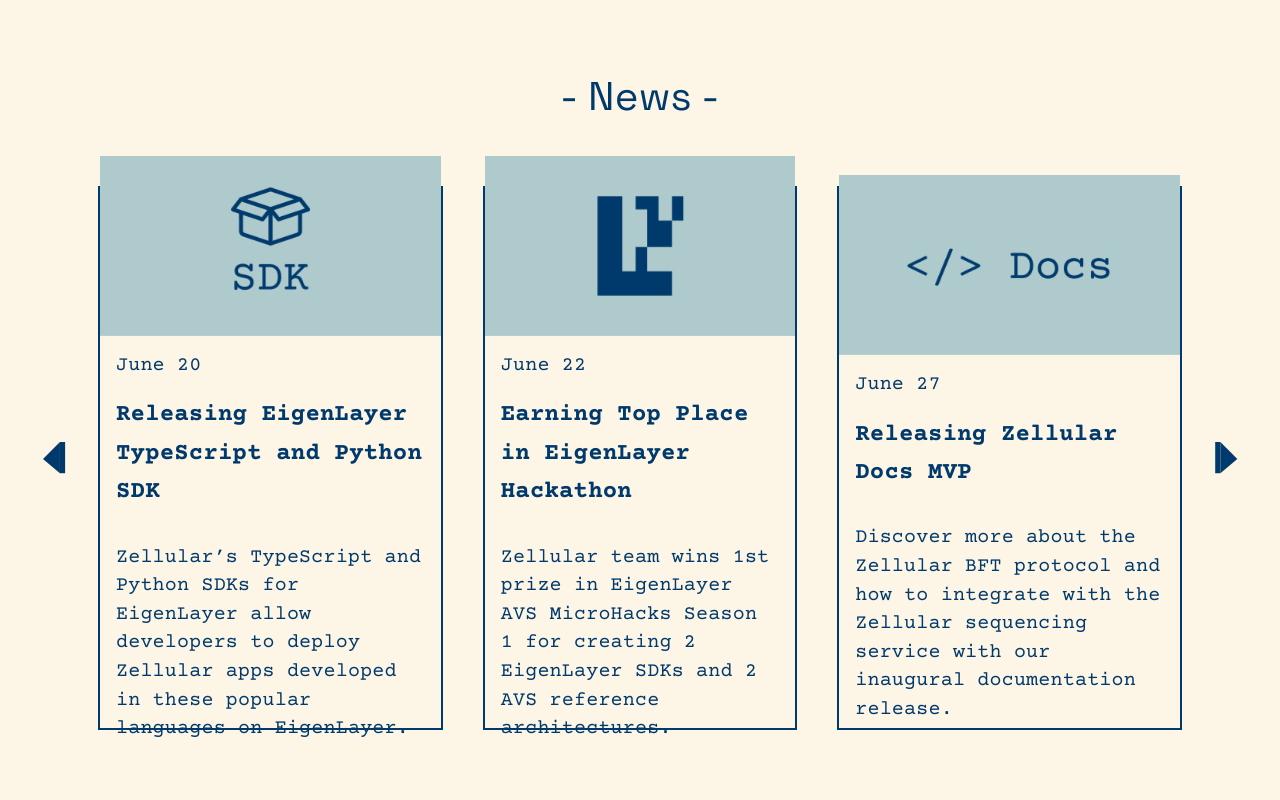
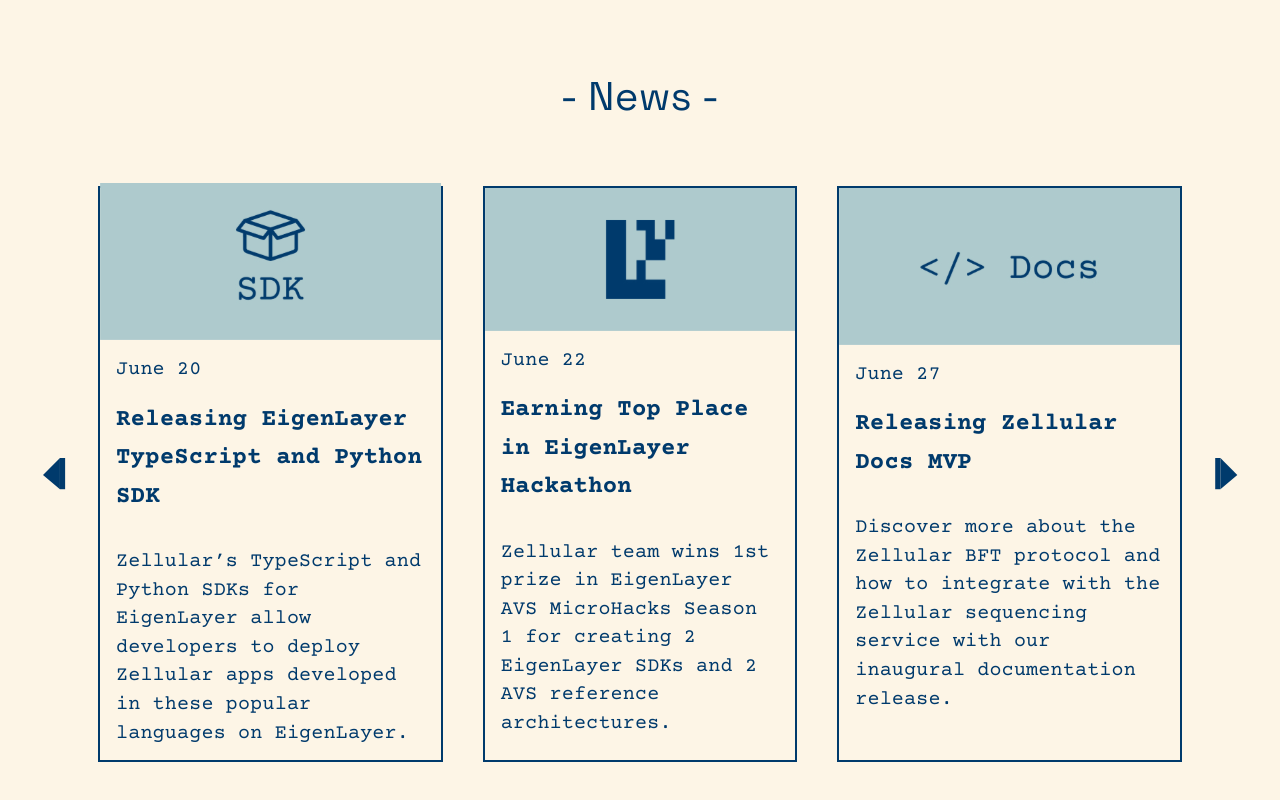
Before and after one commit to AzamHosseinian/Zellular-Ui, a React (Vite) app: page / in a window 1280 px wide. Shown: the part 3177-3977 px from the top of the page. Built offline with nearby package versions, Linux system fonts and the light colour scheme.

Commit message:
update style

```diff
--- a/src/components/NewsSection.jsx
+++ b/src/components/NewsSection.jsx
@@ -108,15 +108,13 @@
         <div className="flex gap-[40px] justify-center w-full items-center">
           {getItemsToShow().map((item, index) => (
             <div key={index} className="flex items-center justify-center">
-              <div className="bg-[#FDF5E6] border-2 items-center hover:shadow-myShadow border-[#003A6C] w-[320px] sm:w-full h-[544px] flex flex-col justify-center transition-all duration-[0.2s] ease-[ease] hover:translate-x-[5px] hover:translate-y-[-5px]">
+              <div className="bg-[#FDF5E6] border-2 items-center hover:shadow-myShadow border-[#003A6C] w-[320px] sm:w-full h-[576px] flex flex-col justify-center transition-all duration-[0.2s] ease-[ease] hover:translate-x-[5px] hover:translate-y-[-5px]">
                 <img
                   src={item.image}
                   alt={item.title}
                   style={{
                     width: "100%",
-                    height: "200px",
-                    minHeight: "180px",
-                    objectFit: "cover",
+                    height: "auto",
                   }}
                 />
                 <Box
```
